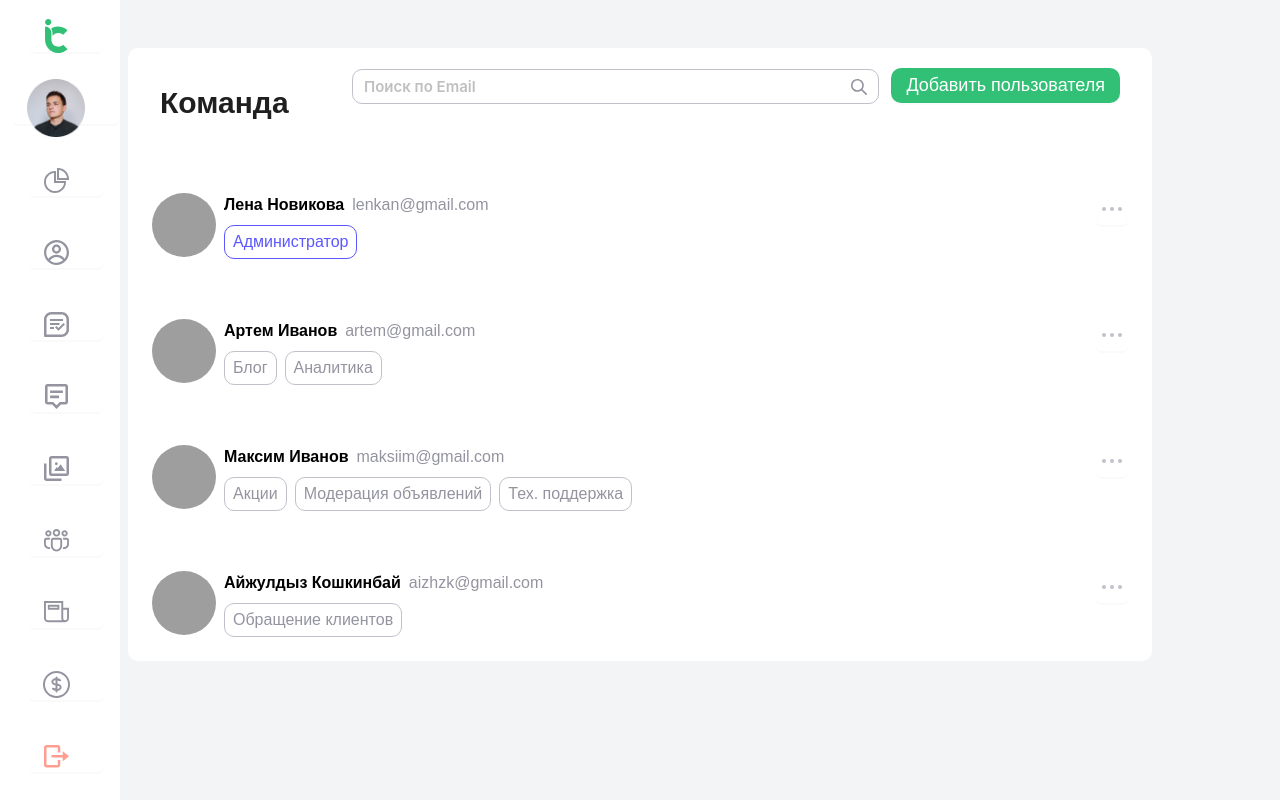
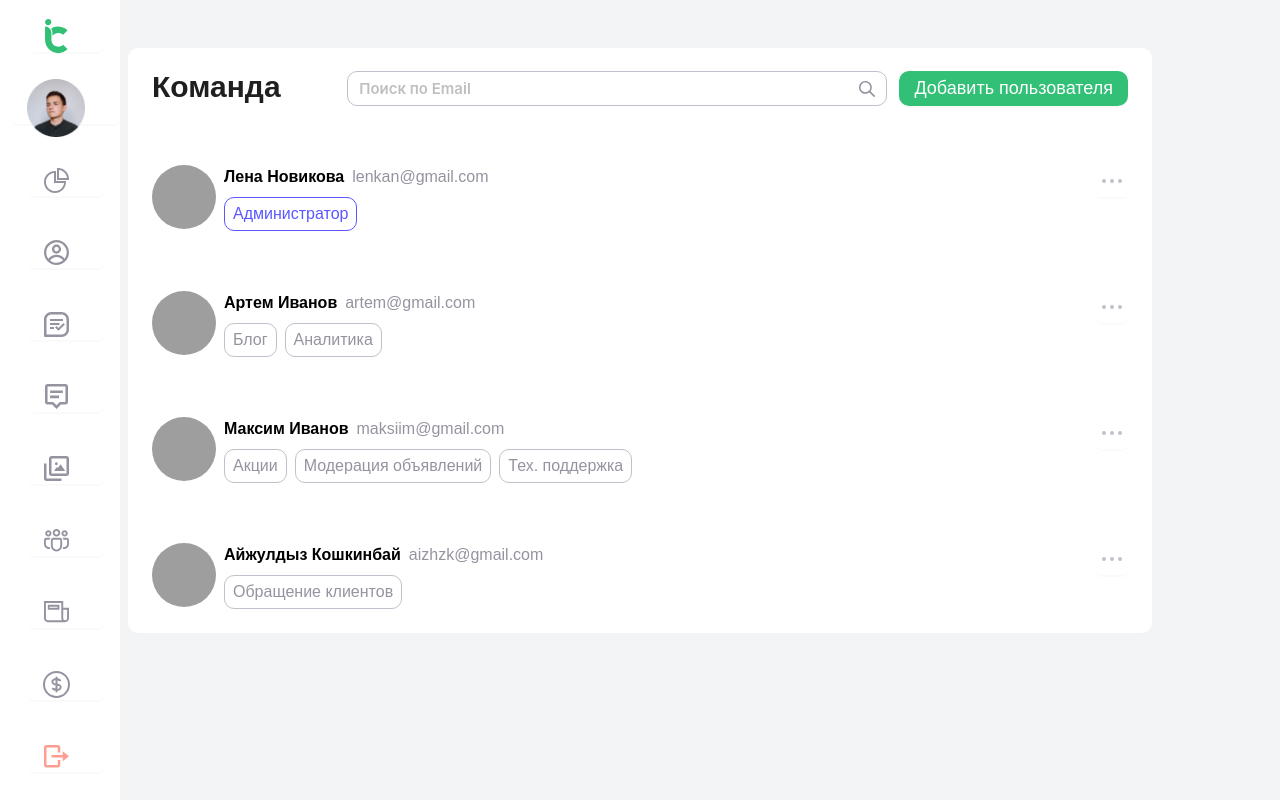
Before and after one commit to Surenuah/Admin-panel-test, a React (Vite) app: page / in a window 1280 px wide. Built offline with nearby package versions, Linux system fonts and the light colour scheme; grey boxes are pictures that could not be loaded; a web font is replaced by a local one.

Commit message:
fix: fixed SearchAndAddUser component's styles

```diff
--- a/src/components/atoms/SearchEmailInput.tsx
+++ b/src/components/atoms/SearchEmailInput.tsx
@@ -13,7 +13,7 @@ export const SearchEmailInput: FC<Props> = ({ setSearchedEmail }) => {
 
   return (
     <Input
-      className="font-semibold placeholder-[#9494A0] border-[#C1C1CB] mb-2 lg:w-[70%] h-[35px] rounded-[10px] text-[15px]"
+      className="font-semibold placeholder-[#9494A0] border-[#C1C1CB] mb-2 lg:mb-0 lg:w-[70%] h-[35px] rounded-[10px] text-[15px]"
       placeholder="Поиск по Email"
       onChange={handleInputChange}
       suffix={<img src={searchIcon} alt="" />}
--- a/src/components/molecules/SearchAndAddUser.tsx
+++ b/src/components/molecules/SearchAndAddUser.tsx
@@ -23,11 +23,11 @@ export const SearchAndAddUser: FC<Props> = ({
   onEditUser,
 }) => {
   return (
-    <div className="flex flex-col lg:flex-row justify-between p-0 lg:p-5 pb-2 mx-0 lg:mx-3">
-      <Title className="ml-12 mt-4 lg:ml-0 font-futura" level={2}>
+    <div className="flex flex-col lg:flex-row justify-between lg:items-center p-0 lg:px-3 lg:pt-2 pb-2 mx-0 lg:mx-3">
+      <Title className="ml-12 mt-4 lg:ml-0 lg:mt-3 font-futura" level={2}>
         Команда
       </Title>
-      <div className="ml-1 flex flex-col items-center justify-center lg:flex-row lg:justify-end lg:items-baseline w-[98%] lg:w-[80%]">
+      <div className="ml-1 flex flex-col items-center justify-center lg:flex-row lg:justify-end lg:items-center w-[98%] lg:w-[80%]">
         <SearchEmailInput setSearchedEmail={setSearchedEmail} />
         <AddUserButton onClick={() => setIsModalOpen(true)} />
         <SendInviteModal
```
